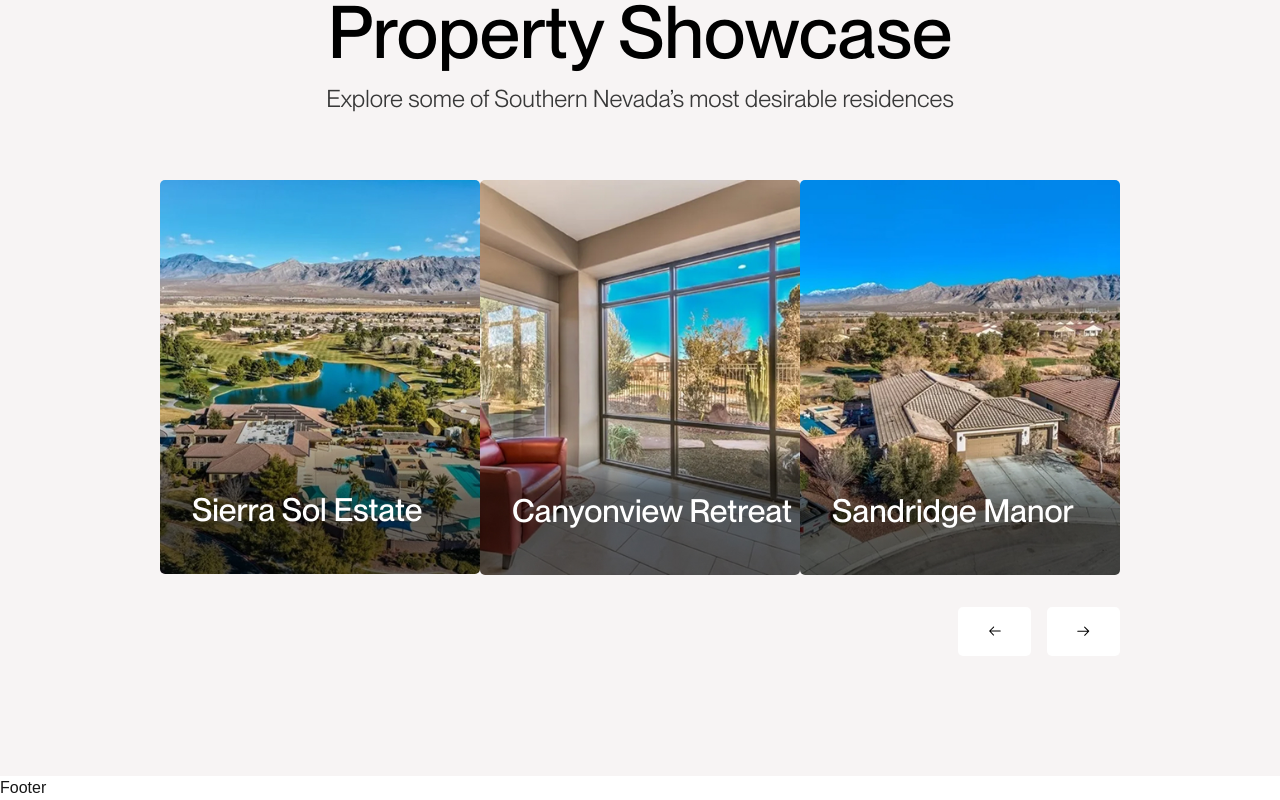
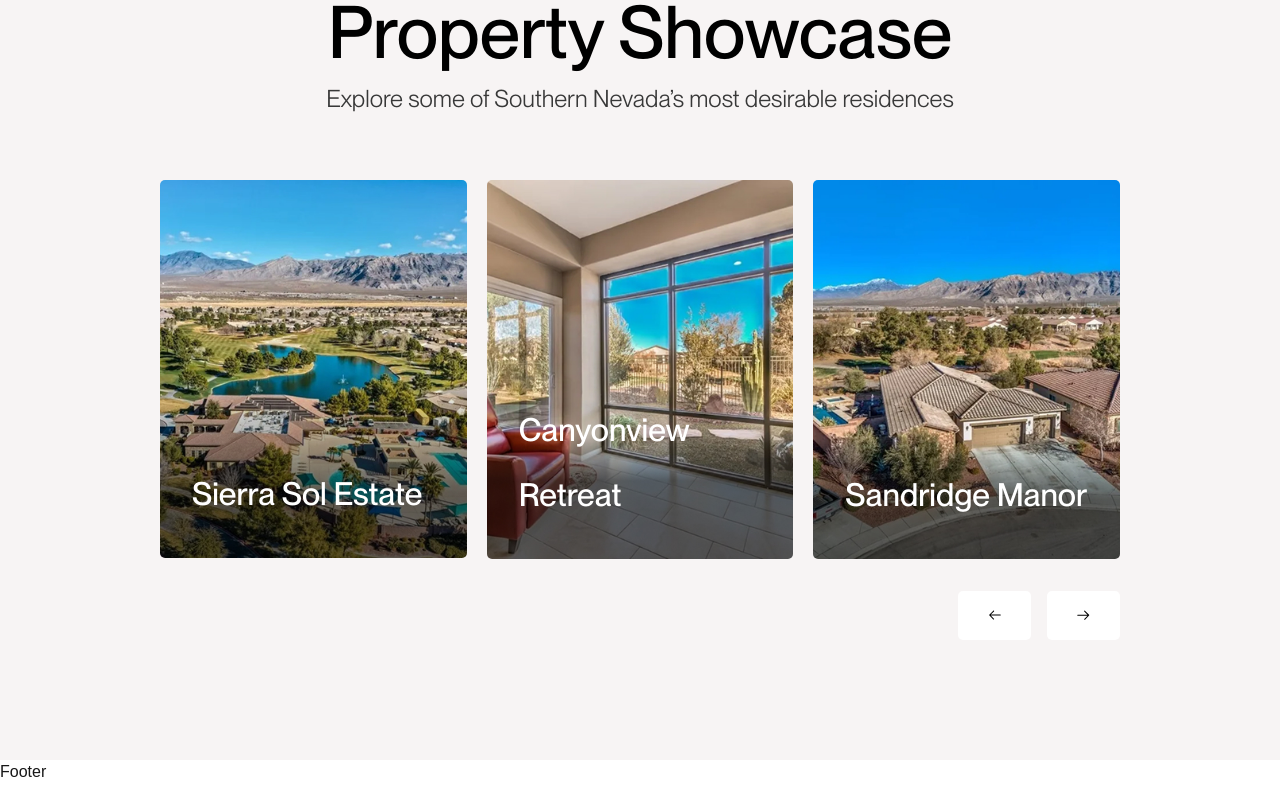
Before and after one commit to stevenzct/MarciMetzger, a Next.js app: page / in a window 1280 px wide. Shown: the part 4165-4965 px from the top of the page. Built offline with nearby package versions, Linux system fonts and the light colour scheme.

Commit message:
style: add column gap

```diff
--- a/components/homepage/PropertyShowcase.tsx
+++ b/components/homepage/PropertyShowcase.tsx
@@ -12,7 +12,7 @@ const PropertyShowcase = () => {
             Explore some of Southern Nevada’s most desirable residences
           </p>
 
-          <div className="flex justify-between">
+          <div className="flex justify-between gap-x-[20px] gap[20px]">
             <div className="">
               <figure className="relative flex flex-col items-start ">
                 <Image
```
